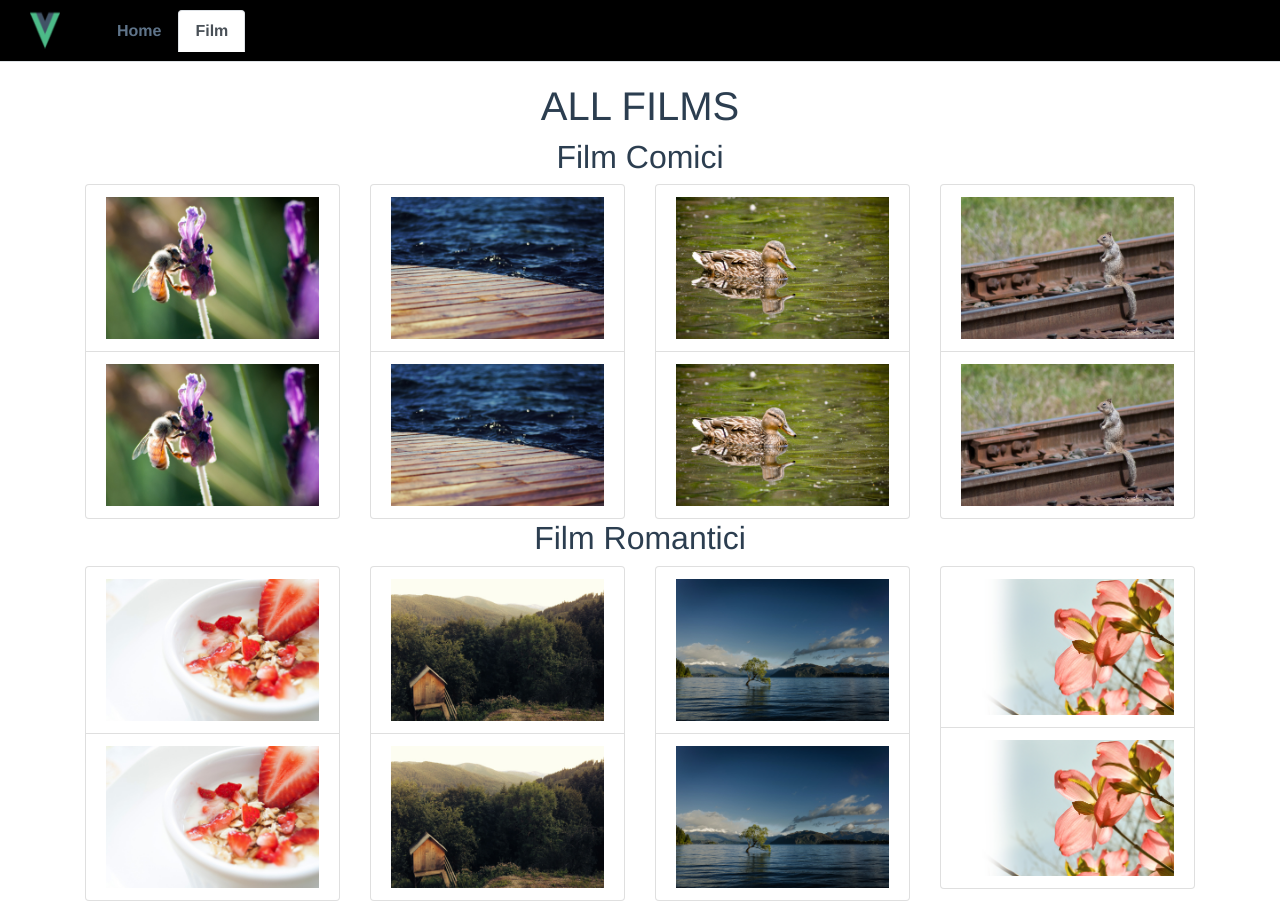
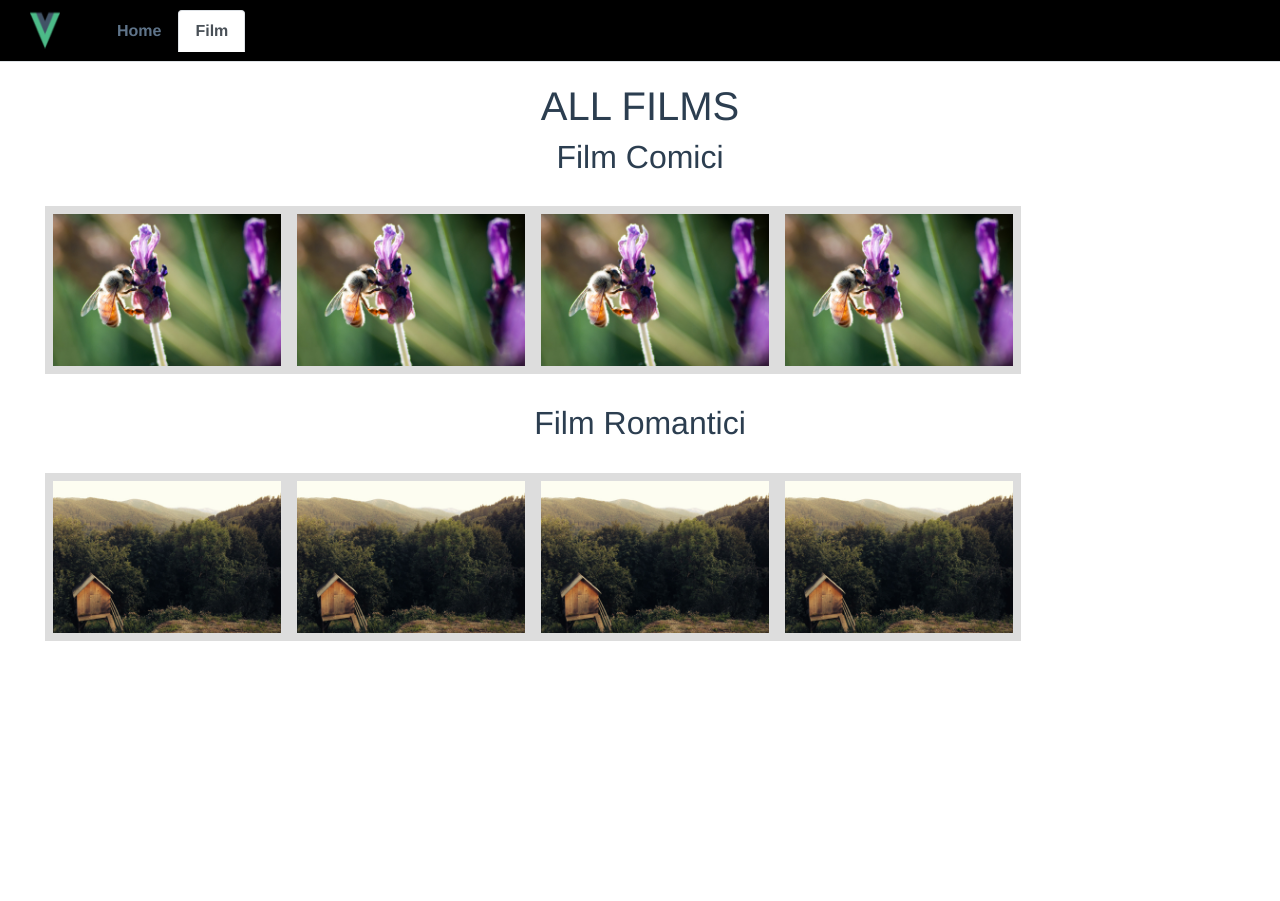
Before and after one commit to monika-piras/vuejs-movies-example, a Vue app: page /#/film in a window 1280 px wide. After the commit the page ends 800 px from the top, so only its background shows below. Built offline with nearby package versions, Linux system fonts and the light colour scheme.

Commit message:
update images

```diff
--- a/src/components/FilmList.vue
+++ b/src/components/FilmList.vue
@@ -1,34 +1,43 @@
 <template>
-<div class="container">
+<div>
   <h2>Film Comici</h2>
-  <div class="row">
+    <div class="row space">
+    <ul>
       <div class="col-sm">
-      <ul class="list-group">
-        <li class="list-group-item"><img src="../../public/img/bee.jpg"></li>
-        <li class="list-group-item"><img src="../../public/img/bee.jpg"></li>
-      </ul>
+      <li><img src="../../public/img/bee.jpg"></li>
       </div>
       <div class="col-sm">
-      <ul class="list-group">
-        <li class="list-group-item"><img src="../../public/img/dock.jpg"></li>
-        <li class="list-group-item"><img src="../../public/img/dock.jpg"></li>
-      </ul>
+      <li><img src="../../public/img/bee.jpg"></li>
       </div>
       <div class="col-sm">
-      <ul class="list-group">
-        <li class="list-group-item"><img src="../../public/img/duck.jpg"></li>
-        <li class="list-group-item"><img src="../../public/img/duck.jpg"></li>
-      </ul>
+      <li><img src="../../public/img/bee.jpg"></li>
       </div>
       <div class="col-sm">
-      <ul class="list-group">
-        <li class="list-group-item"><img src="../../public/img/squirrel.jpg"></li>
-        <li class="list-group-item"><img src="../../public/img/squirrel.jpg"></li>
+      <li><img src="../../public/img/bee.jpg"></li>
+      </div>
     </ul>
-    </div>
     </div>
 
   <h2>Film Romantici</h2>
+    <div class="row space">
+    <ul>
+      <div class="col-sm">
+      <li><img src="../../public/img/trees.jpg"></li>
+      </div>
+      <div class="col-sm">
+      <li><img src="../../public/img/trees.jpg"></li>
+      </div>
+      <div class="col-sm">
+      <li><img src="../../public/img/trees.jpg"></li>
+      </div>
+      <div class="col-sm">
+      <li><img src="../../public/img/trees.jpg"></li>
+      </div>
+    </ul>
+    </div>
+
+
+<!--<h2>Film Romantici</h2>
   <div class="row">
     <div class="col-sm">
       <ul class="list-group">
@@ -54,19 +63,34 @@
         <li class="list-group-item"><img src="../../public/img/flower.jpg"></li>
       </ul>
     </div>
-  </div>
+  </div> -->
 </div>
 </template>
 
 <script>
 export default {
-  name: 'FilmList',
-  components: {
-  }
-}
+  name: "FilmList",
+  components: {}
+};
 </script>
 <style>
-img  {
-  width:100%;
+.space {
+  margin: 30px;
+}
+img {
+  width: 25%;
+}
+ul {
+  list-style-type: none;
+  margin: 0;
+  padding: 0;
+  overflow: hidden;
+}
+
+li img {
+  display: block;
+  float: left;
+  padding: 8px;
+  background-color: #dddddd;
 }
 </style>
```
Lines whose indentation alone changed are shown as unchanged.
